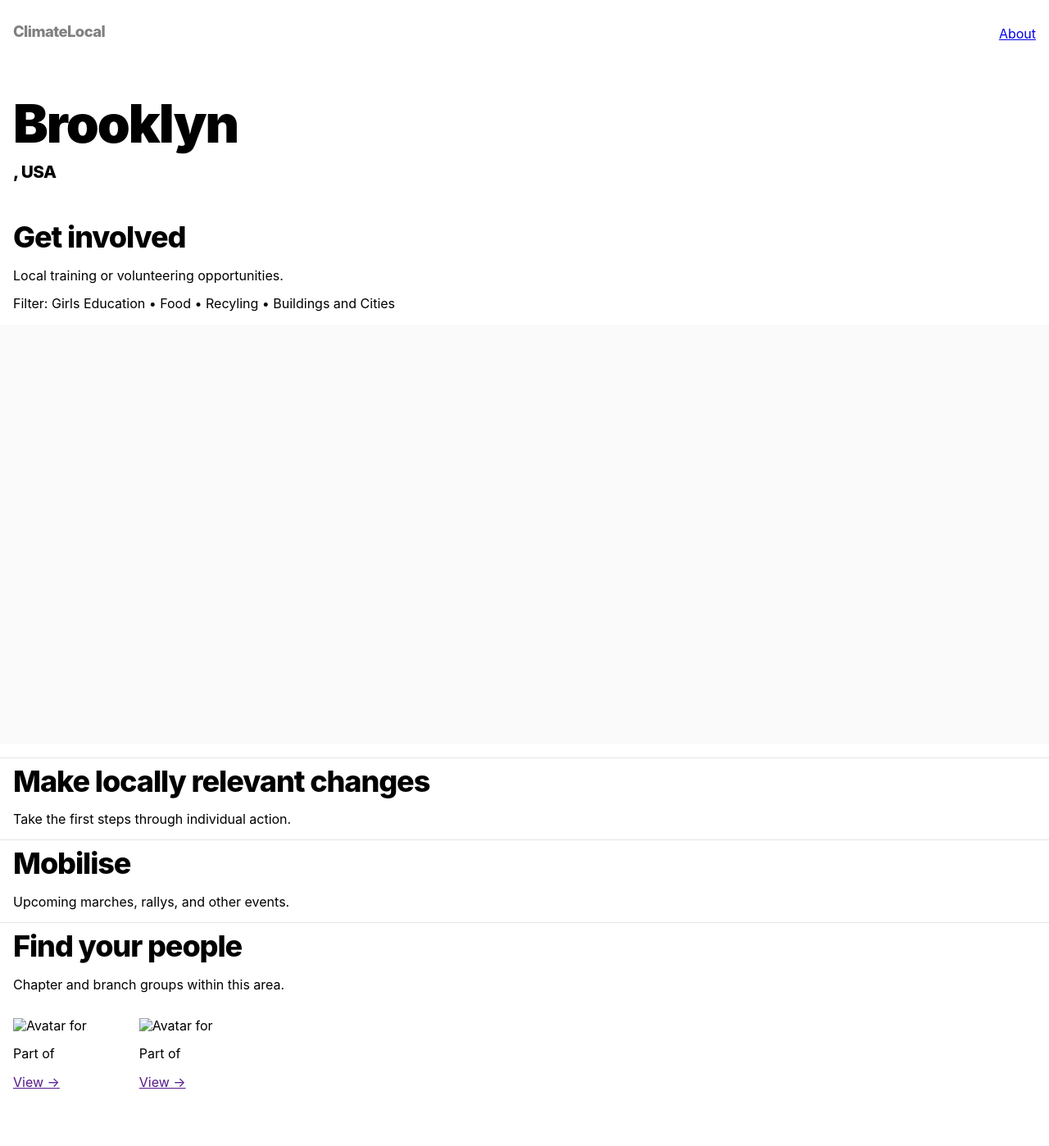
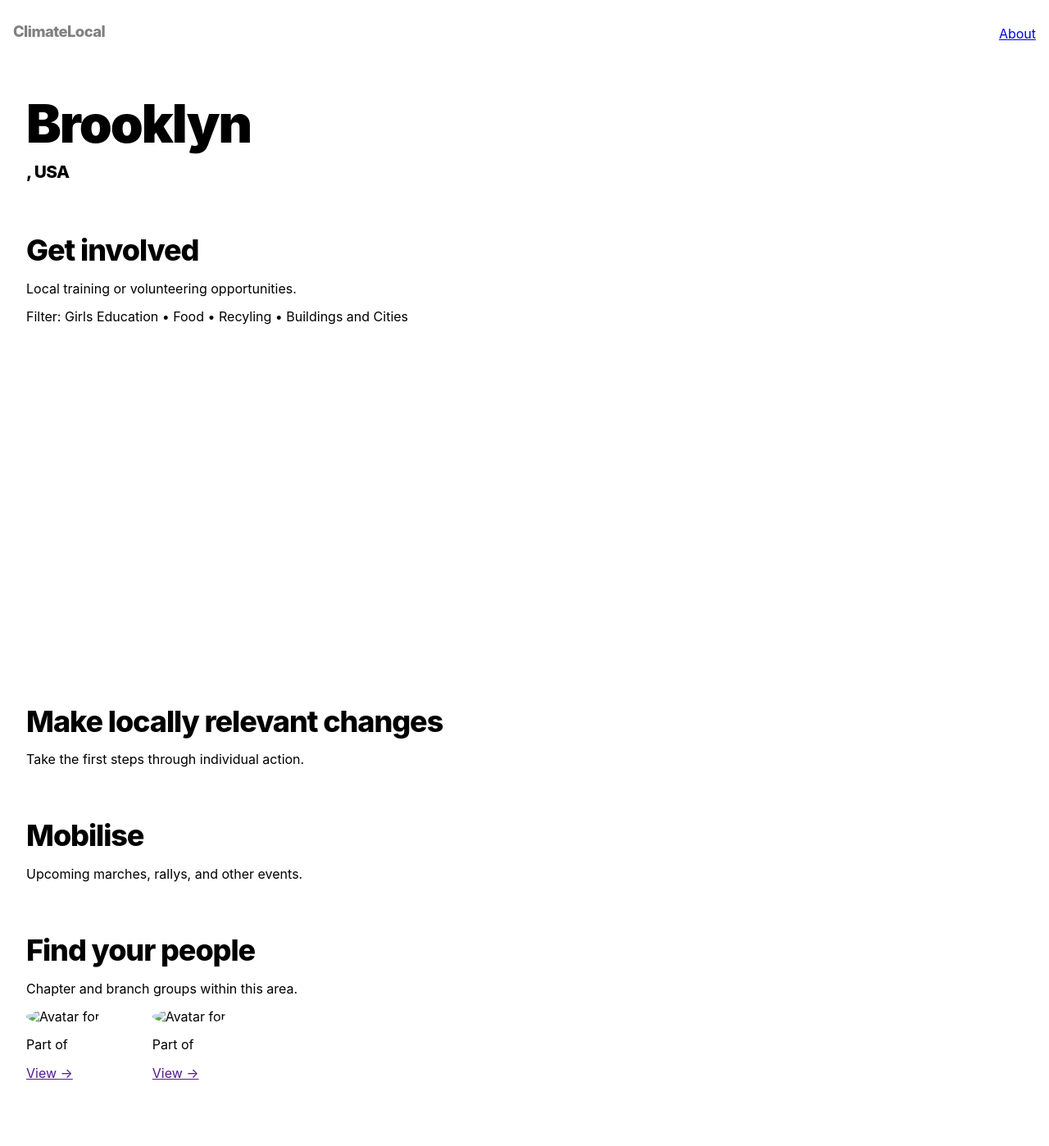
Before and after one commit to dnywh/climatelocal, a Jekyll site: the page built from _areas/brooklyn.md, in a window 1280 px wide. Shown: the whole page at 82% size. Built offline with Jekyll 4.4.1, drawn with Linux system fonts in a browser that asks for light colours; before the commit the page ends 1361 px from its top, so only the background shows below that.

Commit message:
messing with style resets

```diff
--- a/_includes/base.html
+++ b/_includes/base.html
@@ -1,5 +1,3 @@
-<!-- _includes/base.html -->
-<!-- https://ricostacruz.com/til/relative-paths-in-jekyll -->
 {% assign base = ''
 %}{% assign depth = page.url | split: '/' | size | minus: 1
 %}{% if depth <= 1
--- a/_includes/footer.html
+++ b/_includes/footer.html
@@ -1,5 +1,5 @@
 <footer>
-  <ul>
+  <ul class="plain-ul">
     <li><a href="mailto:hi@climatelocal.org?subject=I'd like to suggest an area for ClimateLocal">Suggest an
         area</a></li>
     <li><a href="mailto:hi@climatelocal.org?subject=I'd like to help out with ClimateLocal">Volunteer your
--- a/_includes/header.html
+++ b/_includes/header.html
@@ -6,7 +6,7 @@
     </a>
   </div>
   <nav>
-    <ul>
+    <ul class="plain-ul">
       <!-- <li><a href="{{ base }}">Home</a></li> -->
       <li><a href="{{ base }}/about">About</a></li>
     </ul>
--- a/_layouts/area.html
+++ b/_layouts/area.html
@@ -28,47 +28,46 @@ layout: default
 
 
 <!-- Get involved -->
+<section>
   <div class="container">
     <h2>Get involved</h2>
     <p>Local training or volunteering opportunities.</p>
     <p>Filter: Girls Education • Food • Recyling • Buildings and Cities</p>
   </div>
-<ul class="local-opportunities card-container horizontal-scroll">
+  <ul class="local-opportunities plain-ul">
     {% for opp in site.opportunities %}
     {% for area in opp.associated-areas %}
     {% if area == page.slug %}
+
+    {% include base.html %}
+    <a class="card" href="{{ base }}/opportunities/{{ opp.slug }}">
       <li>
-    {% include base.html %}
-    <a href="{{ base }}/opportunities/{{ opp.slug }}">
         <img src="{{ opp.image-url }}" alt="Image for {{ opp.title }}">
-    </a>
         <div class="container">
           <h4>
-        <a href="{{ base }}/opportunities/{{ opp.slug }}">
             {{ opp.title }}
+          </h4>
+          <small class="minor-info">{{ opp.category }}</small>
+
+          <!-- <a class="button block" href="{{ base }}/opportunities/{{ opp.slug }}">Read more</a> -->
+        </div>
+
+      </li>
     </a>
-      </h4>
-
-      <small class="minor-info">{{ opp.category }}</small>
-      <p>{{ opp.notes }}</p>
-      <p>
-        <a href="{{ base }}/opportunities/{{ opp.slug }}">Read more</a>
-      </p>
-    </div>
-  </li>
 
     {% endif %}
     {% endfor %}
     {% endfor %}
   </ul>
+</section>
 
-<hr>
+
 
 <!-- Individual action -->
-<div class="container">
+<section class="container">
   <h2>Make locally relevant changes</h2>
   <p>Take the first steps through individual action.</p>
-  <ul class="individual-actions card-container">
+  <ul class="individual-actions plain-ul">
     {% for action in page.individual-actions %}
     <li>
       <p class="minor-info">Requires about {{ action.investment }}</p>
@@ -80,12 +79,12 @@ layout: default
     </li>
     {% endfor %}
   </ul>
-</div>
+</section>
 
-<hr>
+
 
 <!-- Events -->
-<div class="container">
+<section class="container">
   <h2>Mobilise</h2>
   <p>Upcoming marches, rallys, and other events.</p>
   <ul class="events card-container">
@@ -98,22 +97,22 @@ layout: default
     </li>
     {% endfor %}
   </ul>
-</div>
+</section>
 
-<hr>
+
 
 <!-- Groups -->
-<div class="container">
+<section class="container">
   <h2>Find your people</h2>
   <p>Chapter and branch groups within this area.</p>
-  <ul class="local-groups card-container">
+  <ul class="local-groups plain-ul">
     {% for group in page.local-groups %}
     <li>
-      <p><img src="{{ group.image-url }}" alt="Avatar for {{ group.name }}"></p>
+      <img src="{{ group.image-url }}" alt="Avatar for {{ group.name }}">
       <h4>{{ group.name }}</h4>
       <p>Part of {{ group.parent }}</p>
       <p><a href="{{ group.url }}" target="_blank">View →</a></p>
     </li>
     {% endfor %}
   </ul>
-</div>
+</section>
--- a/assets/style.css
+++ b/assets/style.css
@@ -1,18 +1,52 @@
 :root {
   /* Sizing */
+  --padding-margin: 1em;
   --padding-item: 4em;
-  --width-card: 18em;
-  --width-card-small: 24em;
+  --width-card-small: 18em;
+  --width-card-medium: 24em;
+  --radius-border: 0.4em;
+  /* Color */
   --colour-grey-100: rgb(250, 250, 250);
+  --colour-grey-200: rgb(240, 240, 240);
   --colour-grey-300: #e5e5e5;
   --color-black-900: rgb(10, 10, 10);
+  /* Type */
   --type-serif: Georgia, 'Times New Roman', Times, serif;
   --type-sans:-apple-system, BlinkMacSystemFont, "Segoe UI", Roboto, Helvetica, Arial, sans-serif, "Apple Color Emoji", "Segoe UI Emoji", "Segoe UI Symbol";
 }
 
+@media (min-width: 768px) {
+  :root {
+    --padding-margin: 2em;
+  }
+ }
+
+ /* General classes */
+
+.container {
+  margin-left: var(--padding-margin);
+  margin-right: var(--padding-margin);
+}
+
+.flex {
+  display: flex;
+}
+
+.block {
+  display: block;
+}
+
+.card {
+  text-decoration: none;
+}
+
+.plain-ul {
+  padding-left: 0;
+  list-style-type: none;
+}
+
 body {
   font-family: var(--type-sans);
-  /* background-color: var(--colour-grey-100); */
 }
 
 hr {
@@ -27,11 +61,6 @@ h1, h2, h3, h4, h5 {
   letter-spacing: -0.03em;
 }
 
-.container {
-  margin-left: 1em;
-  margin-right: 1em;
-
-}
 
 
 header,
@@ -109,10 +138,6 @@ h5 {
   margin: 0;
 }
 
-.major-info p {
-  max-width: var(--width-card);
-}
-
 p.minor-info,
 small.minor-info {
   color: grey;
@@ -124,20 +149,22 @@ img {
   max-width: 100%;
 }
 
-/* Home */
-section.directory-wrapper {
-  margin-top: 4em;
+section {
+  margin: 4em 0;
 }
 
+/* Home */
+
+
 div.directory-intro {
-  max-width: var(--width-card);
+  max-width: var(--width-card-medium);
   margin: 0 auto 2em;
 }
 
 div.directory-index {
   display: flex;
   justify-content: space-between;
-  max-width: 25em;
+  max-width: var(--width-card-medium);
   margin: 0 auto;
 }
 
@@ -161,12 +188,6 @@ div.intro {
     border-radius: 100%;
   }
 
-header ul,
-footer ul,
-ul.card-container {
-  padding-left: 0;
-  list-style-type: none;
-}
 /* events */
   ul.events > li {
     display: flex;
@@ -186,57 +207,55 @@ ul.card-container {
     }
 
     /* local-opportunities */
-    .horizontal-scroll {
+    .local-opportunities {
       display: flex;
       overflow-x: auto;
       overflow-y: hidden;
       flex-wrap: nowrap;
       height: 24em;
+
       align-items: flex-start;
       -webkit-overflow-scrolling: touch;
       -ms-overflow-style: -ms-autohiding-scrollbar;
-      background: var(--colour-grey-100);
-      padding: 4em 0 4em 0;
     }
 
-    ul.horizontal-scroll li {
+    .local-opportunities .card {
       margin-right: 2em;
+      width: var(--width-card-small);
       height: 100%;
       flex: 0 0 auto;
-      background: white;
-      border-radius: 0.4em;
       overflow: hidden;
-    }
-    ul.horizontal-scroll li:hover {
-      box-shadow: 0px 0px 16px 0px rgba(0, 0, 0, .04);
+      /* display: flex; */
+      background: var(--colour-grey-200);
+      border-radius: var(--radius-border);
+      /* flex-direction: column; */
+      /* justify-content: flex-start; */
     }
 
-      ul.horizontal-scroll li:first-of-type {
-        margin-left: 1em;
+      .local-opportunities .card:first-of-type {
+        margin-left: var(--padding-margin);
       }
 
-      ul.horizontal-scroll li img {
+      .local-opportunities .card img {
         width: 100%;
-        height: 10em;
+        height: 12em;
         object-fit: cover;
         margin-bottom: 1em;
       }
 
+      .local-opportunities .card h4 {
+        margin-bottom: 0.4em;
+      }
+
+      .local-opportunities .card a.button {
+        margin-top: 2em;
+      }
 
 
 
-    ul.local-opportunities > li {
-      width: var(--width-card);
-      margin-bottom: var(--padding-item);
-    }
-
-    ul.local-opportunities > li > img {
-      /* max-width: var(--width-card); */
-    }
-
     /* individual-actions */
     ul.individual-actions > li {
-      max-width: var(--width-card);
+      max-width: var(--width-card-small);
       margin-bottom: var(--padding-item);
     }
 
@@ -247,6 +266,10 @@ ul.card-container {
       ul.local-groups > li {
         max-width: 10em;
         margin-right: var(--padding-item);
+      }
+
+      ul.local-groups > li img {
+        border-radius: 100%;
       }
 
   /* People */
```
Lines whose indentation alone changed are shown as unchanged.
